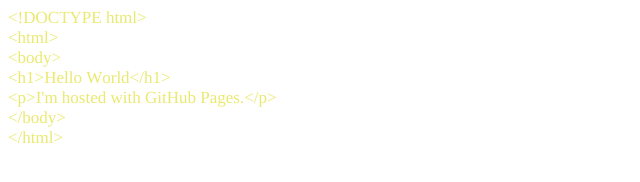
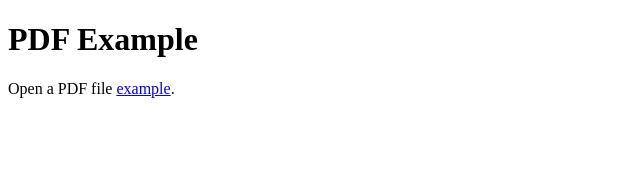
Before and after one commit to mauro-m-monsalve/mauro-m-monsalve.github.io, a plain HTML site: page index.html in a window 1280 px wide. Shown: the whole page, without its empty margins (0-640 px from the left). Drawn offline with Linux system fonts and the light colour scheme.

Commit message:
Update index.html

```diff
--- a/index.html
+++ b/index.html
@@ -1,23 +1,10 @@
-<!DOCTYPE html PUBLIC "-//W3C//DTD HTML 4.01//EN" "http://www.w3.org/TR/html4/strict.dtd">
+<!DOCTYPE html>
 <html>
-<head>
-  <meta http-equiv="Content-Type" content="text/html; charset=utf-8">
-  <meta http-equiv="Content-Style-Type" content="text/css">
-  <title></title>
-  <meta name="Generator" content="Cocoa HTML Writer">
-  <meta name="CocoaVersion" content="1894.6">
-  <style type="text/css">
-    p.p1 {margin: 0.0px 0.0px 0.0px 0.0px; font: 17.0px Times; color: #eae96f; -webkit-text-stroke: #eae96f}
-    span.s1 {font-kerning: none}
-  </style>
-</head>
-<body>
-<p class="p1"><span class="s1">&lt;!DOCTYPE html&gt;</span></p>
-<p class="p1"><span class="s1">&lt;html&gt;</span></p>
-<p class="p1"><span class="s1">&lt;body&gt;</span></p>
-<p class="p1"><span class="s1">&lt;h1&gt;Hello World&lt;/h1&gt;</span></p>
-<p class="p1"><span class="s1">&lt;p&gt;I'm hosted with GitHub Pages.&lt;/p&gt;</span></p>
-<p class="p1"><span class="s1">&lt;/body&gt;</span></p>
-<p class="p1"><span class="s1">&lt;/html&gt;</span></p>
-</body>
+  <head>
+    <title>Title of the document</title>
+  </head>
+  <body>
+    <h1>PDF Example</h1>
+    <p>Open a PDF file <a href="cv.pdf">example</a>.</p>
+  </body>
 </html>
```
